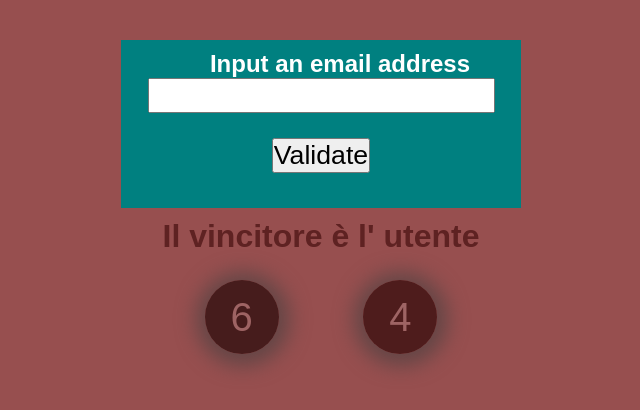
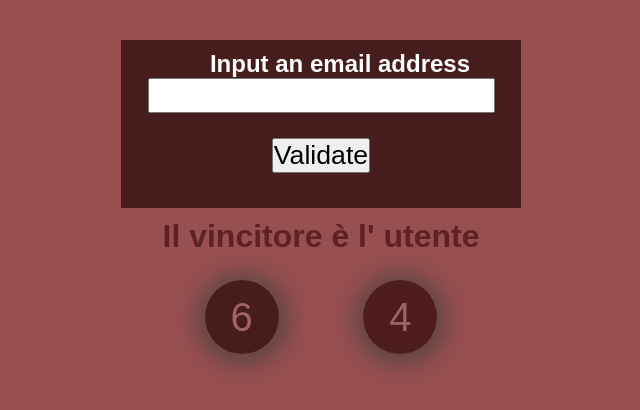
Before and after one commit to Pajehome/js-mail-dadi, a plain HTML site: page index.html in a window 1280 px wide. Shown: the whole page, without its empty margins (319-959 px from the left). Drawn offline with Linux system fonts and the light colour scheme.

Commit message:
email-color

```diff
--- a/css/email.css
+++ b/css/email.css
@@ -16,7 +16,7 @@ li {
 
     width: 400px;
 
-    background: teal;
+    background: rgb(70, 28, 28);
 
     border: 1px soild silver;
 
```
